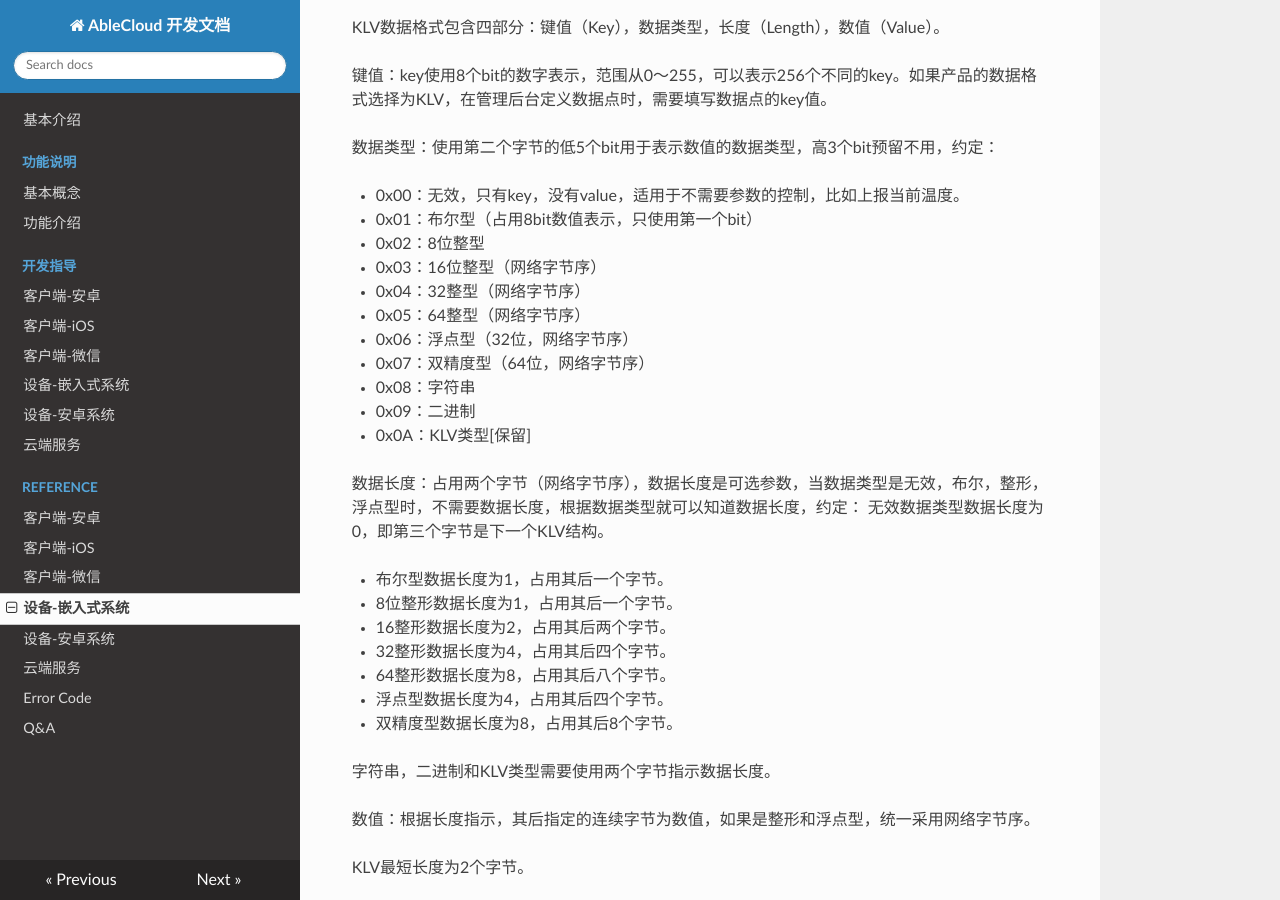
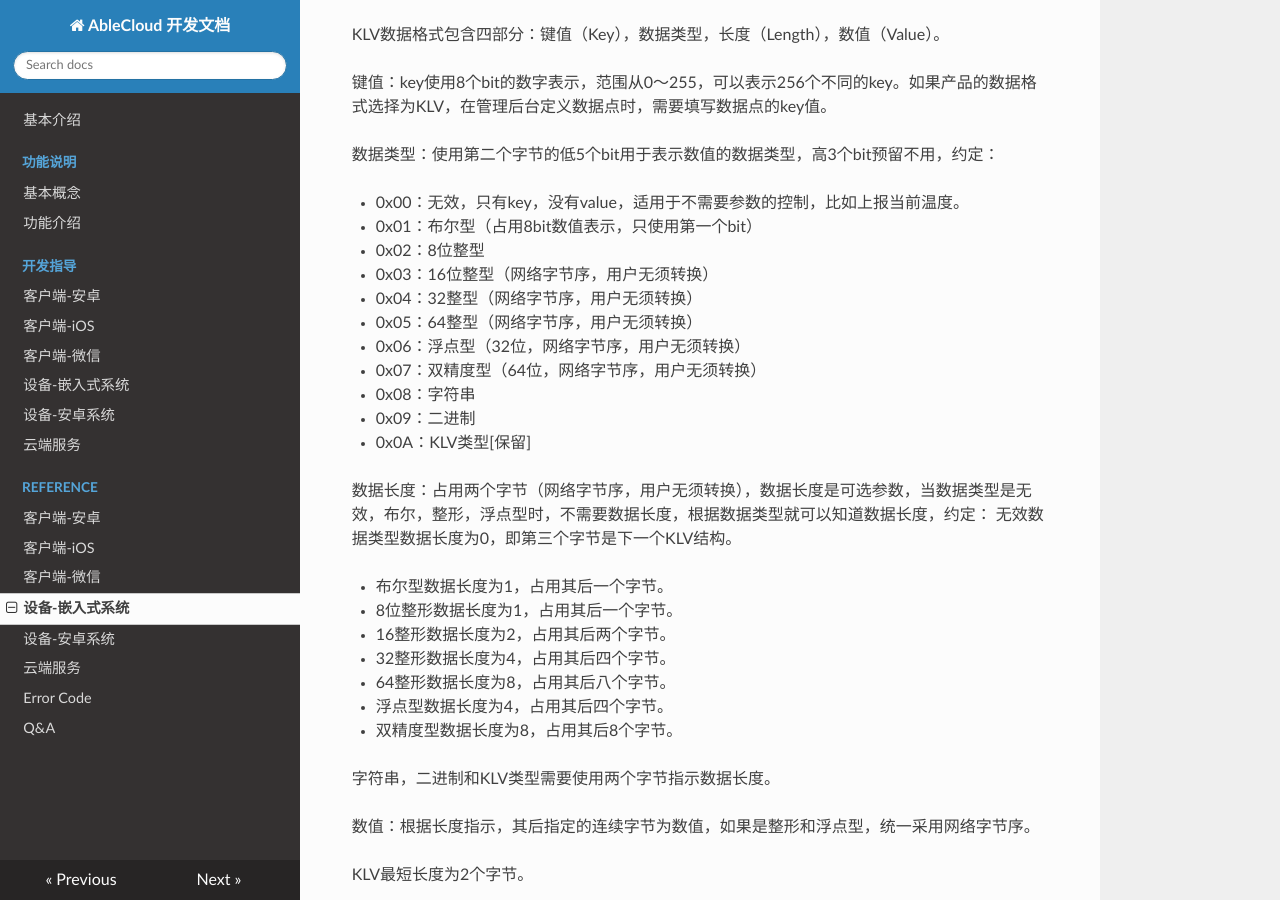
Before and after one commit to JessonW/rd_docs, an MkDocs documentation site: the page built from docs/reference/device.md, in a window 1280 px wide and 900 px high, scrolled down 11791 px. Built offline with MkDocs 1.6.1, drawn with Linux system fonts in a browser that asks for light colours; nearby versions of some CDN libraries; old or Windows-style settings are respelled for this version of MkDocs; some of the changed text lies outside the part shown.

Commit message:
fix descriptor error

```diff
--- a/docs/reference/device.md
+++ b/docs/reference/device.md
@@ -49,7 +49,7 @@ AC_MessageHead中各个字段的说明：
 |名称		|	作用						|
 |-----------|---------------------------|
 |Version	|协议版本号，AbleCloud的SDK已经自动填写|
-|MsgId		|消息序号，上报时填0；相应云端指令时填写云端指令的MsgId|
+|MsgId		|消息序号，上报时填0；响应云端指令时必须填写云端指令携带的MsgId|
 |MsgCode	|消息类型，云端根据对应的代码区分设备上报的AC_MessagePayload的消息的类型。所有的消息类型定义见“消息类型表”|
 |OptNum		|用以指示AC_MessagePayload中AC_MessageOptHead和AC_MessageOption项的个数。OptNum大于等于0。|
 |Payloadlen	|AC_MessagePayload消息体的总长度，不包括AC_MessageHead。|
@@ -407,7 +407,6 @@ typedef struct
 |-------|-----------------------|-------------------|
 |0		|AC_CODE_EXT_REGSITER	|使用mac地址注册接入请求|
 |1		|AC_CODE_EXT_REBOOT		|WIFI设备重启	     |
-|	    |				         |				     |
 
 AC_CODE_EXT_REGSITER消息体同AC_CODE_REGSITER，AC_CODE_EXT_REBOOT无消息体
 
@@ -439,16 +438,16 @@ KLV数据格式包含四部分：键值（Key），数据类型，长度（Lengt
 -   0x00：无效，只有key，没有value，适用于不需要参数的控制，比如上报当前温度。
 -   0x01：布尔型（占用8bit数值表示，只使用第一个bit）
 -   0x02：8位整型
--   0x03：16位整型（网络字节序）
-- 	0x04：32整型（网络字节序）
-- 	0x05：64整型（网络字节序）
-- 	0x06：浮点型（32位，网络字节序）
-- 	0x07：双精度型（64位，网络字节序）
+-   0x03：16位整型（网络字节序，用户无须转换）
+- 	0x04：32整型（网络字节序，用户无须转换）
+- 	0x05：64整型（网络字节序，用户无须转换）
+- 	0x06：浮点型（32位，网络字节序，用户无须转换）
+- 	0x07：双精度型（64位，网络字节序，用户无须转换）
 - 	0x08：字符串
 - 	0x09：二进制
 - 	0x0A：KLV类型[保留]
 
-数据长度：占用两个字节（网络字节序），数据长度是可选参数，当数据类型是无效，布尔，整形，浮点型时，不需要数据长度，根据数据类型就可以知道数据长度，约定：
+数据长度：占用两个字节（网络字节序，用户无须转换），数据长度是可选参数，当数据类型是无效，布尔，整形，浮点型时，不需要数据长度，根据数据类型就可以知道数据长度，约定：
 无效数据类型数据长度为0，即第三个字节是下一个KLV结构。
 
 - 布尔型数据长度为1，占用其后一个字节。
```
Also changed, not shown: other parts of docs/reference/device.md (+3 -3 lines), docs/develop_guide/device.md (+15 -14 lines).
